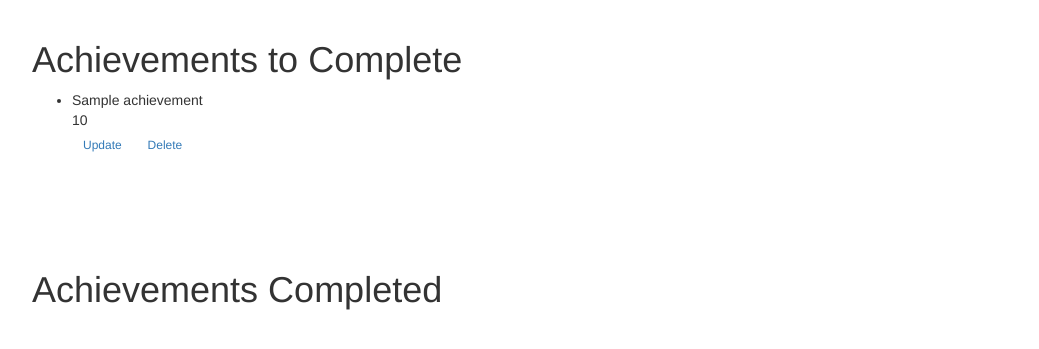
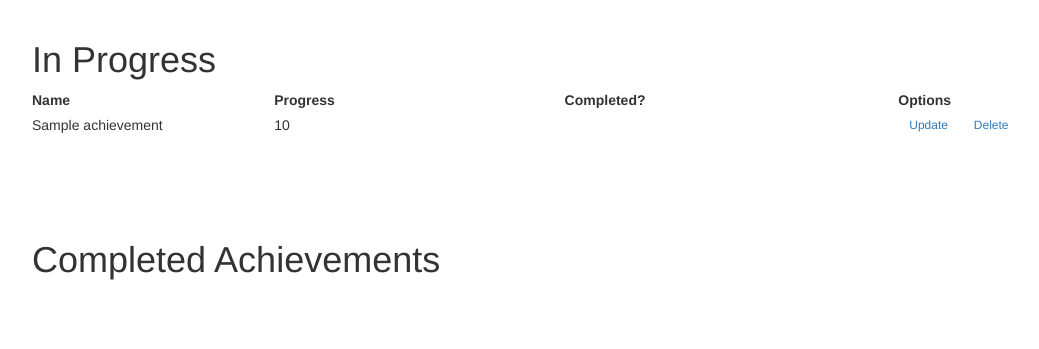
Before and after one commit to AlejandroRamirez00/CSC210-Final-Project, a Python web app: template templates/index.html in a window 1280 px wide. Shown: the part 52-401 px from the top of the page, without its empty margins (38-1077 px from the left). Run offline with Jinja, Linux system fonts and the light colour scheme; the template is opened without the code that fills it: most values are stand-ins (such as "Sample title", 1, 10 or a date in 2020); some libraries are stand-ins or nearby versions.

Commit message:
updated achievement list display

```diff
--- /dev/null
+++ b/static/styles.css
@@ -0,0 +1,10 @@
+th
+{
+    padding-right: 75px;
+    width: 100px;
+}
+
+table
+{
+    width: 100%;
+}
--- a/templates/base.html
+++ b/templates/base.html
@@ -18,7 +18,7 @@
                 <span class="icon-bar"></span>
                 <span class="icon-bar"></span>
             </button>
-            <a class="navbar-brand" href="/db">Achievement Tracker</a>
+            <a class="navbar-brand" href="{{ url_for('main.index') }}">Achievement Tracker</a>
         </div>
         <div class="navbar-collapse collapse">
             <ul class="nav navbar-nav">
--- a/templates/index.html
+++ b/templates/index.html
@@ -2,6 +2,11 @@
 {% import "bootstrap/wtf.html" as wtf %}
 
 {% block title %} Achievement Tracker {% endblock %}
+
+{%- block styles %}
+{{ super() }}
+<link rel= "stylesheet" href= "{{ url_for('static',filename='styles.css') }}">
+{%- endblock styles %}
 
 {% block page_content %}
 <div>
@@ -12,21 +17,30 @@
 	{% endif %}
 	<!--Add new Button-->
 
-	<h1>Achievements to Complete</h1>
+	<h1>In Progress</h1>
 
 		<!-- db list goes here -->
 		{% for achievement in achievements %}
 
 			{% if not achievement.isComplete %}
 
-				<ul class="post">
-					<li class="post-content">
-						<div>{{ achievement.achievement }}</div>
-						<div>{{ achievement.progress }}</a></div>
-						<div>{{ achievement.isComplete }}</div>
-						<div><a class = "btn btn-sm btn-outline-secondary" href="/update/{{achievement.id}}">Update</a> <a class = "btn btn-sm btn-outline-"href="/delete/{{achievement.id}}">Delete</a></div>
-					</li>
-				</ul>
+				<table>
+
+					<tr>
+						<th>Name</th>
+						<th>Progress</th>
+						<th>Completed?</th>
+						<th>Options</th>
+					</tr>
+
+					<tr>
+						<td> {{ achievement.achievement }} </td>
+						<td> {{ achievement.progress }} </td>
+						<td> {{ achievement.isComplete }} </td>
+						<td><a class = "btn btn-sm btn-outline-secondary" href="/update/{{achievement.id}}">Update</a> <a class = "btn btn-sm btn-outline-"href="/delete/{{achievement.id}}">Delete</a></td>
+					</tr>
+
+				</table>
 
 			{% endif %}
 
@@ -34,26 +48,35 @@
 
 	<br>	<br>	<br>	<br>
 
-	<h1>Achievements Completed</h1>
+	<!-- other db list goes here -->
+	<h1>Completed Achievements</h1>
 
 		{% for achievement in achievements %}
 
-		{% if achievement.isComplete %}
+			{% if achievement.isComplete %}
 
-			<ul class="post">
-				<li class="post-content">
-					<div>{{ achievement.achievement }}</div>
-					<div>{{ achievement.progress }}</a></div>
-					<div>{{ achievement.isComplete }}</div>
-					<div><a class = "btn btn-sm btn-outline-secondary" href="/update/{{achievement.id}}">Update</a> <a class = "btn btn-sm btn-outline-"href="/delete/{{achievement.id}}">Delete</a></div>
-				</li>
-			</ul>
+				<table>
 
-		{% endif %}
+					<tr>
+						<th>Name</th>
+						<th>Progress</th>
+						<th>Completed?</th>
+						<th>Options</th>
+					</tr>
 
-	{% endfor %}
+					<tr>
+						<td> {{ achievement.achievement }} </td>
+						<td> {{ achievement.progress }} </td>
+						<td> {{ achievement.isComplete }} </td>
+						<td><a class = "btn btn-sm btn-outline-secondary" href="/update/{{achievement.id}}">Update</a> <a class = "btn btn-sm btn-outline-"href="/delete/{{achievement.id}}">Delete</a></td>
+					</tr>
 
-	<!-- other db list goes here -->
+				</table>
+
+			{% endif %}
+
+		{% endfor %}
+
 
 </div>
 {% endblock %}
```
Also changed, not shown: db.sqlite.
